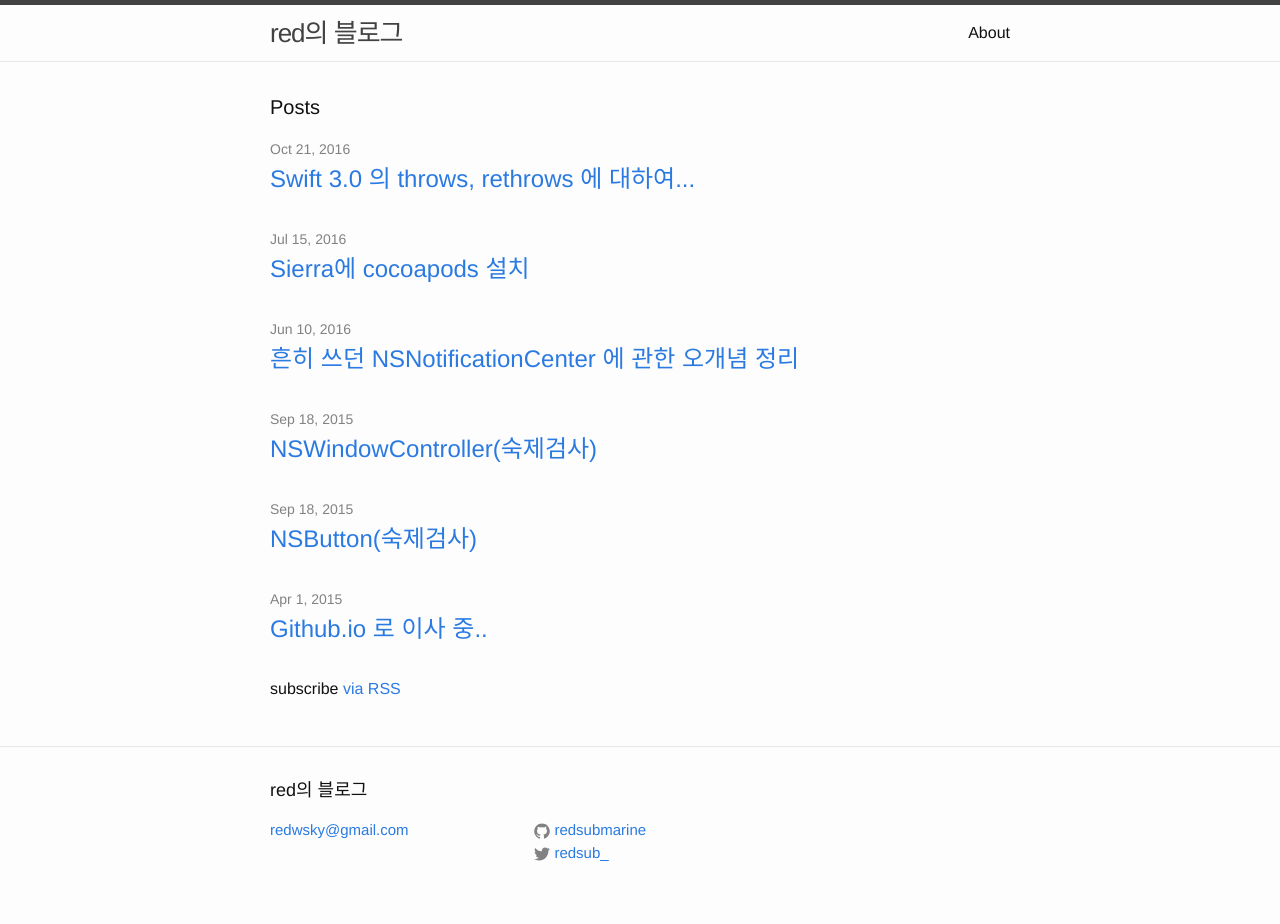
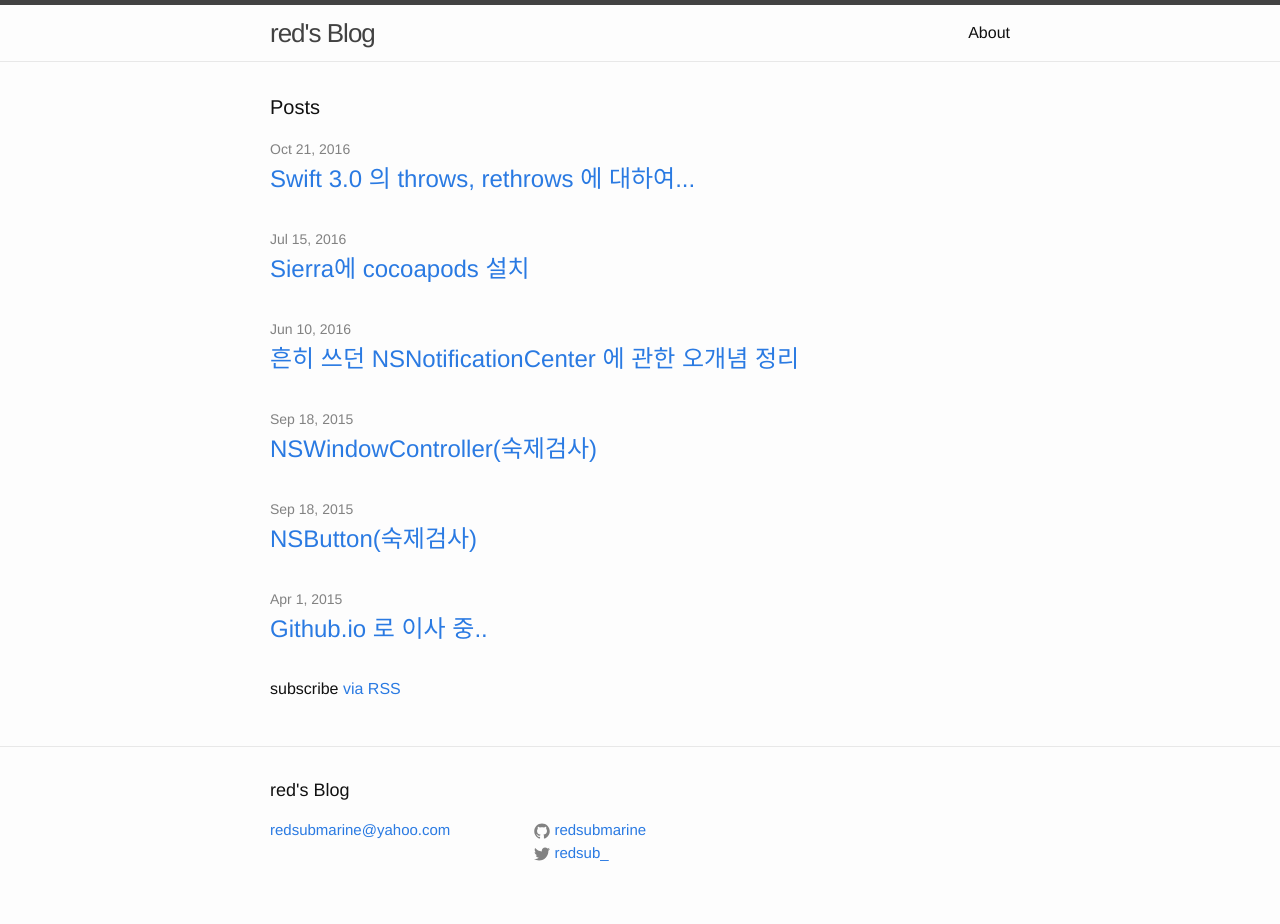
Before and after one commit to redsubmarine/redsubmarine.github.com, a Jekyll site: the page built from index.html, in a window 1280 px wide. Built offline with Jekyll 4.4.1, drawn with Linux system fonts in a browser that asks for light colours.

Commit message:
제목, 이메일 변경.

```diff
--- a/_config.yml
+++ b/_config.yml
@@ -6,11 +6,11 @@
 # 'jekyll serve'. If you change this file, please restart the server process.
 
 # Site settings
-title: red의 블로그
-email: redwsky@gmail.com
+title: red's Blog
+email: redsubmarine@yahoo.com
 description: > # this means to ignore newlines until "baseurl:"
 baseurl: "" # the subpath of your site, e.g. /blog
-url: "http://yourdomain.com" # the base hostname & protocol for your site
+url: "http://redsubmarine.github.io" # the base hostname & protocol for your site
 twitter_username: redsub_
 github_username:  redsubmarine
 
```
